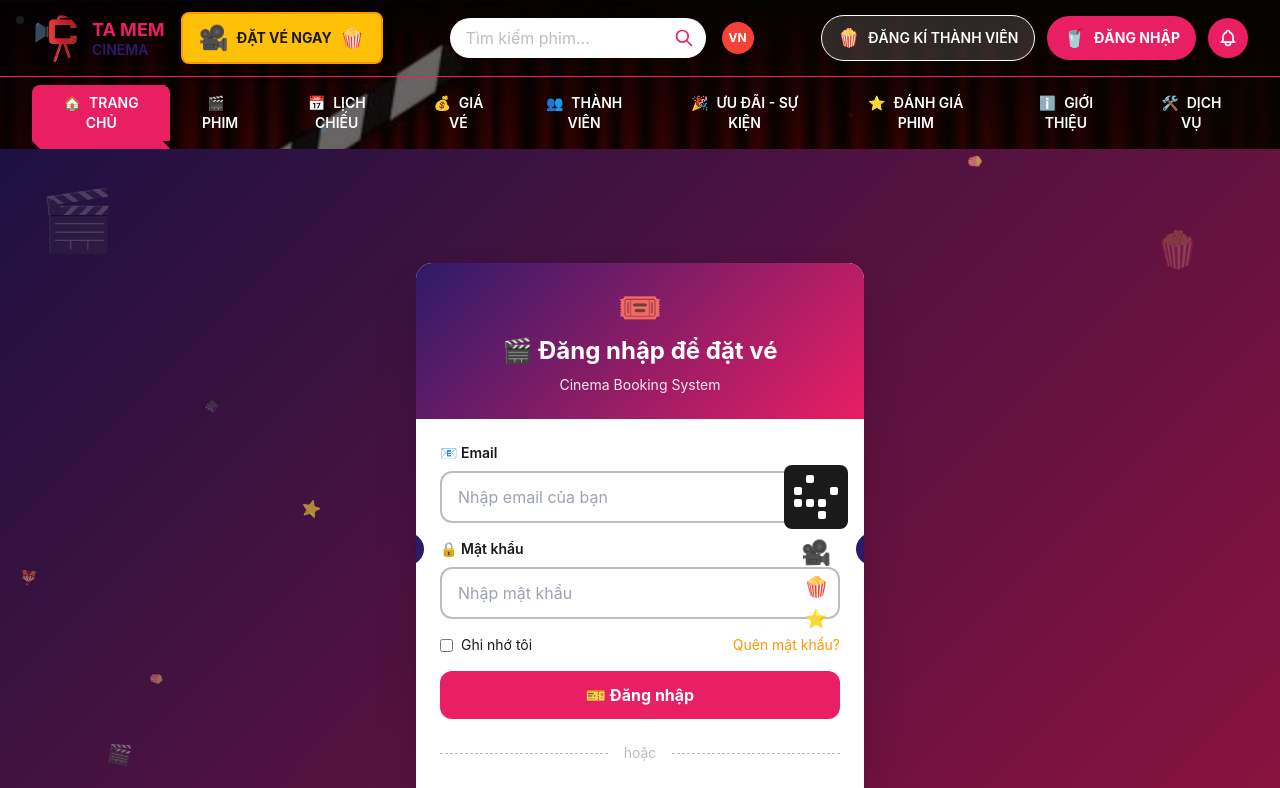
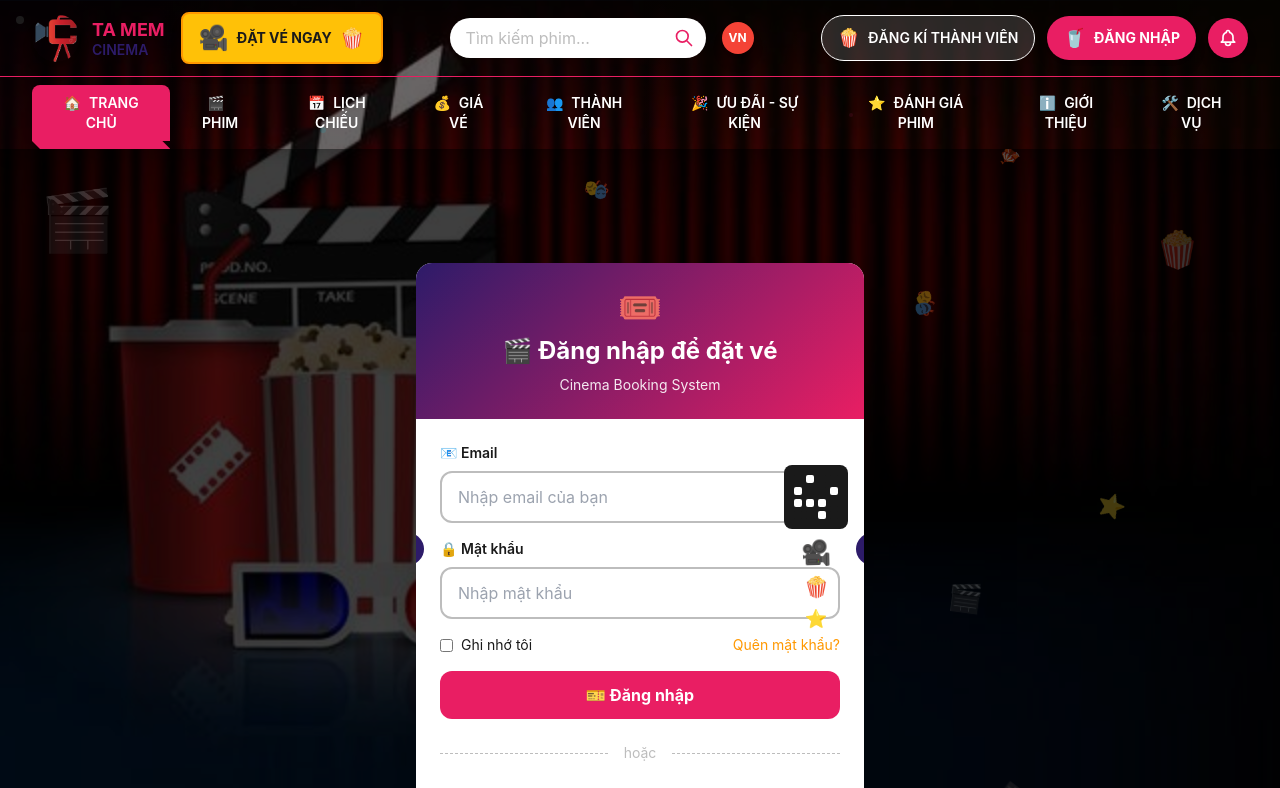
Before and after one commit to Tuan980Blue/fe-movie-booking-web-, a React (Create React App) app: page /auth in a window 1280 px wide. Shown: the top 788 px of the page. Built offline with nearby package versions, Linux system fonts and the light colour scheme.

Commit message:
Add detail movie

```diff
--- a/src/components/animations/EnhancedPopcornAnimation.jsx
+++ b/src/components/animations/EnhancedPopcornAnimation.jsx
@@ -1,5 +1,5 @@
-import React from 'react';
-import { motion } from 'framer-motion';
+import React, { useMemo } from 'react';
+import { motion, useReducedMotion } from 'framer-motion';
 
 const EnhancedPopcornAnimation = () => {
   // Tạo array các items với các icon khác nhau
@@ -10,27 +10,33 @@ const EnhancedPopcornAnimation = () => {
     { icon: '🎭', weight: 0.1 }, // Theater masks
     { icon: '🎪', weight: 0.1 }, // Circus tent
   ];
+  const shouldReduceMotion = useReducedMotion();
 
-  // Tạo array các items với tỷ lệ theo weight
-  const allItems = [];
-  items.forEach(item => {
-    const count = Math.floor(item.weight * 20); // Tổng ~20 items
-    for (let i = 0; i < count; i++) {
-      allItems.push(item.icon);
-    }
-  });
+  // Tạo array các items với tỷ lệ theo weight (memoized)
+  const allItems = useMemo(() => {
+    const arr = [];
+    const baseCount = shouldReduceMotion ? 10 : 20;
+    items.forEach(item => {
+      const count = Math.floor(item.weight * baseCount);
+      for (let i = 0; i < count; i++) arr.push(item.icon);
+    });
+    return arr;
+  }, [shouldReduceMotion]);
 
-  // Tạo array các popcorn với vị trí và thời gian rơi khác nhau
-  const popcornItems = Array.from({ length: 20 }, (_, i) => ({
-    id: i,
-    delay: Math.random() * 8, // Delay ngẫu nhiên 0-8s
-    duration: 4 + Math.random() * 6, // Thời gian rơi 4-10s
-    x: Math.random() * 100, // Vị trí ngang ngẫu nhiên
-    size: 0.6 + Math.random() * 0.8, // Kích thước ngẫu nhiên
-    rotation: Math.random() * 720, // Góc xoay ngẫu nhiên (2 vòng)
-    icon: allItems[Math.floor(Math.random() * allItems.length)],
-    opacity: 0.3 + Math.random() * 0.4, // Độ trong suốt ngẫu nhiên
-  }));
+  // Tạo array các popcorn với vị trí và thời gian rơi khác nhau (memoized)
+  const popcornItems = useMemo(() => {
+    const len = shouldReduceMotion ? 12 : 24;
+    return Array.from({ length: len }, (_, i) => ({
+      id: i,
+      delay: Math.random() * 8,
+      duration: 4 + Math.random() * 6,
+      x: Math.random() * 100,
+      size: 1.1 + Math.random() * 1.2,
+      rotation: Math.random() * 720,
+      icon: allItems[Math.floor(Math.random() * allItems.length)],
+      opacity: 0.3 + Math.random() * 0.4,
+    }));
+  }, [allItems, shouldReduceMotion]);
 
   return (
     <div className="absolute inset-0 overflow-hidden pointer-events-none">
@@ -43,6 +49,7 @@ const EnhancedPopcornAnimation = () => {
             top: '-100px',
             fontSize: `${item.size}em`,
             opacity: item.opacity,
+            willChange: 'transform, opacity',
           }}
           initial={{
             y: -100,
@@ -50,7 +57,7 @@ const EnhancedPopcornAnimation = () => {
             scale: 0.5
           }}
           animate={{
-            y: typeof window !== 'undefined' ? window.innerHeight + 100 : 1000,
+            y: '110vh',
             rotate: item.rotation + 720, // Xoay 2 vòng khi rơi
             scale: 1,
           }}
--- a/src/components/layout/Footer.jsx
+++ b/src/components/layout/Footer.jsx
@@ -4,6 +4,7 @@ import { Link } from 'react-router-dom';
 import { FaFacebook, FaInstagram, FaYoutube, FaTiktok } from 'react-icons/fa';
 import { COLORS } from '../../shared/constants/colors';
 import backgroundFooter from '../../assets/images/background-footer.png';
+import PopcornAnimation from "../../components/animations/EnhancedPopcornAnimation";
 
 const Footer = () => {
   // Lấy năm hiện tại cho copyright
@@ -19,6 +20,9 @@ const Footer = () => {
         backgroundRepeat: 'no-repeat'
       }}
     >
+      {/* Popcorn Falling Animation */}
+      <PopcornAnimation />
+
       {/* Background Pattern - Tạo hiệu ứng cinema */}
       <div className="absolute inset-0 opacity-5">
         <div className="absolute top-0 left-0 w-full h-full bg-gradient-to-r from-primary-pink to-accent-orange opacity-10"></div>
--- a/src/features/auth/AuthPage.jsx
+++ b/src/features/auth/AuthPage.jsx
@@ -4,6 +4,7 @@ import { useNavigate } from 'react-router-dom';
 import { useAuth } from '../../contexts/AuthContext';
 import LoginForm from './components/LoginForm';
 import RegisterForm from './components/RegisterForm';
+import PopcornAnimation from '../../components/animations/EnhancedPopcornAnimation';
 
 const AuthPage = () => {
   const [currentView, setCurrentView] = useState('login'); // 'login', 'register'
@@ -38,6 +39,9 @@ const AuthPage = () => {
 
   return (
     <div className="relative">
+      {/* Popcorn Falling Animation */}
+      <PopcornAnimation />
+
       <AnimatePresence mode="wait">
         {currentView === 'login' && (
           <motion.div
--- a/src/features/auth/components/LoginForm.jsx
+++ b/src/features/auth/components/LoginForm.jsx
@@ -1,7 +1,6 @@
 import React, { useState } from 'react';
 import { motion } from 'framer-motion';
 import { COLORS } from '../../../shared/constants/colors';
-import PopcornAnimation from '../../../components/animations/EnhancedPopcornAnimation';
 
 
 const LoginForm = ({ onLogin, onSwitchToRegister }) => {
@@ -36,19 +35,12 @@ const LoginForm = ({ onLogin, onSwitchToRegister }) => {
 
   return (
     <div
-      className="min-h-screen flex items-center justify-center p-4 relative overflow-hidden"
-      style={{
-        background: `linear-gradient(135deg, ${COLORS.PRIMARY.PURPLE} 0%, ${COLORS.PRIMARY.PINK} 100%)`
-      }}
-    >
+      className="min-h-screen flex items-center justify-center p-4 relative overflow-hidden">
       {/* Background Overlay */}
       <div
         className="absolute inset-0"
         style={{ backgroundColor: `${COLORS.PRIMARY.BLACK}60` }}
       />
-
-      {/* Popcorn Falling Animation */}
-      <PopcornAnimation />
 
       {/* Floating Elements */}
       <div className="absolute top-10 left-10 text-neutral-white opacity-20 text-6xl">
--- a/src/features/auth/components/RegisterForm.jsx
+++ b/src/features/auth/components/RegisterForm.jsx
@@ -48,19 +48,12 @@ const RegisterForm = ({ onRegister, onSwitchToLogin }) => {
 
   return (
     <div
-      className="min-h-screen flex items-center justify-center p-4 relative overflow-hidden"
-      style={{
-        background: `linear-gradient(135deg, ${COLORS.PRIMARY.PURPLE} 0%, ${COLORS.PRIMARY.PINK} 100%)`
-      }}
-    >
+      className="min-h-screen flex items-center justify-center p-4 relative overflow-hidden">
       {/* Background Overlay */}
       <div
         className="absolute inset-0"
         style={{ backgroundColor: `${COLORS.PRIMARY.BLACK}60` }}
       />
-
-      {/* Popcorn Falling Animation */}
-      <PopcornAnimation />
 
       {/* Floating Elements */}
       <div className="absolute top-10 left-10 text-neutral-white opacity-20 text-6xl">
--- a/src/pages/MovieDetailPage.jsx
+++ b/src/pages/MovieDetailPage.jsx
@@ -2,27 +2,8 @@ import React from 'react';
 
 const MovieDetailPage = () => {
   return (
-    <div className="min-h-screen py-16 px-4 lg:px-8">
-      <div className="max-w-7xl mx-auto">
-        <div className="text-center mb-12">
-          <h1 className="text-4xl font-bold text-neutral-white mb-4">
-            🎬 Chi tiết phim
-          </h1>
-          <p className="text-neutral-white opacity-75 text-lg">
-            Thông tin chi tiết và lịch chiếu
-          </p>
-        </div>
+    <div>
 
-        <div className="bg-neutral-white rounded-2xl p-8 text-center">
-          <div className="text-6xl mb-4">🎭</div>
-          <h2 className="text-2xl font-bold text-neutral-darkGray mb-4">
-            MovieDetailPage đang được phát triển
-          </h2>
-          <p className="text-neutral-lightGray">
-            Trang này sẽ hiển thị chi tiết phim, trailer, lịch chiếu và nút đặt vé
-          </p>
-        </div>
-      </div>
     </div>
   );
 };
```
